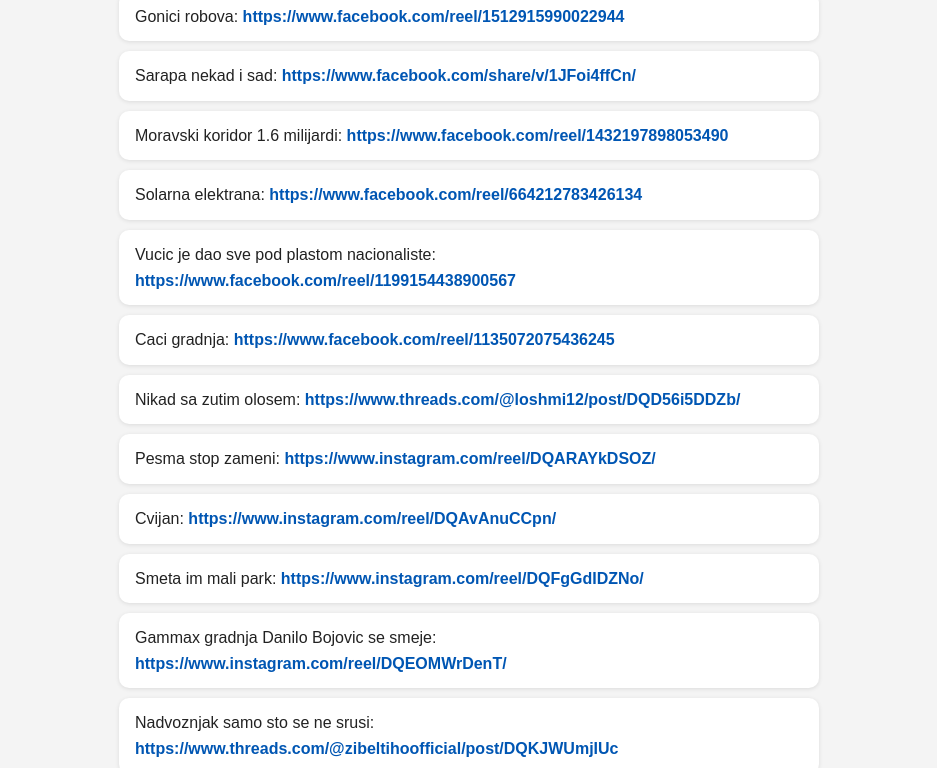
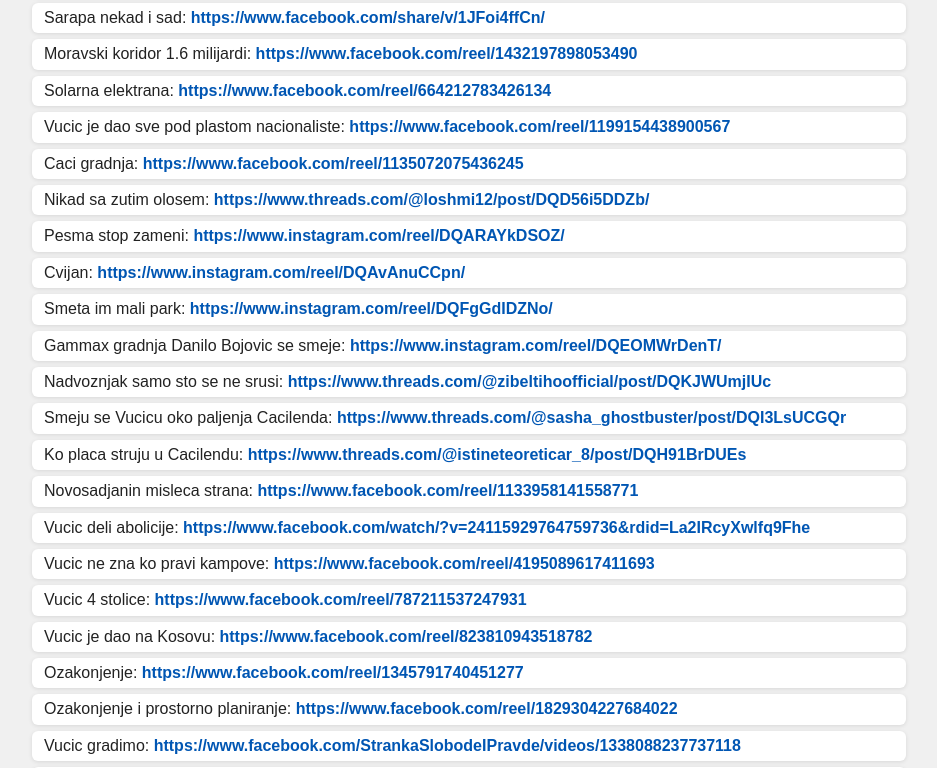
Before and after one commit to milanbasicqq-max/vucic, a plain HTML site: page index.html in a window 1280 px wide. Shown: the part 121-889 px from the top of the page, without its empty margins (171-1108 px from the left). Drawn offline with Linux system fonts and the light colour scheme.

Commit message:
Update index.html

```diff
--- a/index.html
+++ b/index.html
@@ -6,31 +6,33 @@
   <style>
     body {
       font-family: Arial, sans-serif;
-      background-color: #f4f4f4;
+      background-color: #f0f0f0;
       color: #222;
-      margin: 40px auto;
-      max-width: 700px;
-      line-height: 1.6;
+      margin: 20px auto;
+      max-width: 900px;  /* veća širina tela stranice */
+      line-height: 1.4;
     }
     h1 {
       text-align: center;
       color: #b30000;
     }
     ul {
-      list-style-type: none;
       padding: 0;
+      list-style: none;
     }
     li {
       background: white;
-      margin: 10px 0;
-      padding: 12px 16px;
-      border-radius: 10px;
+      margin: 6px auto;           /* manja udaljenost između kartica */
+      padding: 4px 12px;          /* manji vertikalni padding, kompaktno */
+      border-radius: 6px;
       box-shadow: 0 1px 4px rgba(0,0,0,0.1);
+      max-width: 850px;           /* šira kartica da link stane */
+      word-wrap: break-word;
     }
     a {
       color: #0056b3;
+      font-weight: bold;
       text-decoration: none;
-      font-weight: bold;
     }
     a:hover {
       text-decoration: underline;
@@ -40,7 +42,6 @@
 <body>
   <h1>Vučić i njegove malverzacije</h1>
   <ul>
-
 
 <li>Gonici robova: <a href="https://www.facebook.com/reel/1512915990022944" target="_blank">https://www.facebook.com/reel/1512915990022944</a></li>
 <li>Sarapa nekad i sad: <a href="https://www.facebook.com/share/v/1JFoi4ffCn/" target="_blank">https://www.facebook.com/share/v/1JFoi4ffCn/</a></li>
@@ -55,7 +56,7 @@
 <li>Gammax gradnja Danilo Bojovic se smeje: <a href="https://www.instagram.com/reel/DQEOMWrDenT/" target="_blank">https://www.instagram.com/reel/DQEOMWrDenT/</a></li>
 <li>Nadvoznjak samo sto se ne srusi: <a href="https://www.threads.com/@zibeltihoofficial/post/DQKJWUmjIUc" target="_blank">https://www.threads.com/@zibeltihoofficial/post/DQKJWUmjIUc</a></li>
 <li>Smeju se Vucicu oko paljenja Cacilenda: <a href="https://www.threads.com/@sasha_ghostbuster/post/DQI3LsUCGQr" target="_blank">https://www.threads.com/@sasha_ghostbuster/post/DQI3LsUCGQr</a></li>
-Ko placa struju u Cacilendu: s://www.threads.com/@istineteoreticar_8/post/DQH91BrDUEs
+<li>Ko placa struju u Cacilendu: <a href="https://www.threads.com/@istineteoreticar_8/post/DQH91BrDUEs" target="_blank">https://www.threads.com/@istineteoreticar_8/post/DQH91BrDUEs</a></li>
 <li>Novosadjanin misleca strana: <a href="https://www.facebook.com/reel/1133958141558771" target="_blank">https://www.facebook.com/reel/1133958141558771</a></li>
 <li>Vucic deli abolicije: <a href="https://www.facebook.com/watch/?v=24115929764759736&rdid=La2IRcyXwlfq9Fhe" target="_blank">https://www.facebook.com/watch/?v=24115929764759736&rdid=La2IRcyXwlfq9Fhe</a></li>
 <li>Vucic ne zna ko pravi kampove: <a href="https://www.facebook.com/reel/4195089617411693" target="_blank">https://www.facebook.com/reel/4195089617411693</a></li>
@@ -470,12 +471,13 @@ Egipcani protiv blokada: https://www.facebook.com/reel/1878471959714246
 <li>Vucic za proteste nekad: <a href="https://www.instagram.com/reel/DN30o9GWDaW/?igsh=MWpibHg5NDdyeW5nMA%3D%3D" target="_blank">https://www.instagram.com/reel/DN30o9GWDaW/?igsh=MWpibHg5NDdyeW5nMA%3D%3D</a></li>
 
 
-Dok cerka Milica Vučić studira na USA fakultetu Bard u Berlinu, gde godišnja školarina košta 24.800 evra, plus dodaci za boravišnu dozvolu, zdravstveno osiguranje... Aleksandar Vučić ima godišnju platu 22.728 evra. Ne zna se kako ćerki plaća školovanje. Iz fundusa ili uz pomoć prijatelja?
-Ona stanuje u stanu od trista kvadrata trideset telohranitelja je čuvaj i četri auta na raspolaganju.
-
-Svaba: Nemčka vlada "poslala" Vučiću "savetnika", kojeg on placa i od miloste  zove ‘moj Švaba’ – pitanje je, za koga Vučić zapravo radi i ko je strani plaćenik? Studenti ?
-https://www.instagram.com/reel/DN6m0jIjphK/
-Mozda vam se izbistri !!!
+<li>
+      Dok ćerka Milica Vučić studira na USA fakultetu Bard u Berlinu, gde godišnja školarina košta 24.800 evra, plus dodaci za boravišnu dozvolu, zdravstveno osiguranje...
+      Aleksandar Vučić ima godišnju platu 22.728 evra. Ne zna se kako ćerki plaća školovanje. Iz fundusa ili uz pomoć prijatelja?
+      Ona stanuje u stanu od trista kvadrata, trideset telohranitelja je čuvaj i četiri auta na raspolaganju.
+      Svaba: Nemčka vlada "poslala" Vučiću "savetnika", kojeg on plaća i od miloste zove ‘moj Švaba’ – pitanje je, za koga Vučić zapravo radi i ko je strani plaćenik?
+      Studenti? <a href="https://www.instagram.com/reel/DN6m0jIjphK/" target="_blank">pogledaj video - https://www.instagram.com/reel/DN6m0jIjphK/</a>
+ </li>
 
 <li>Pesma za Vucica: <a href="https://www.instagram.com/reel/DOEXRdsjISn/" target="_blank">https://www.instagram.com/reel/DOEXRdsjISn/</a></li>
 <li>Moskva: <a href="https://www.threads.com/@kosovo.je_srpsko_/post/DOHZatoir02" target="_blank">https://www.threads.com/@kosovo.je_srpsko_/post/DOHZatoir02</a></li>
@@ -790,6 +792,8 @@ Razne malverzacije obe vlasti.. Kod nas nema demokratije.. Prebijaju se lekari,
 
 <li>Dusevno oboleli mladic: <a href="https://www.youtube.com/watch?v=ywOr4g398Kc" target="_blank">https://www.youtube.com/watch?v=ywOr4g398Kc</a></li>
 
- </ul>
+
+
+  </ul>
 </body>
 </html>
```
